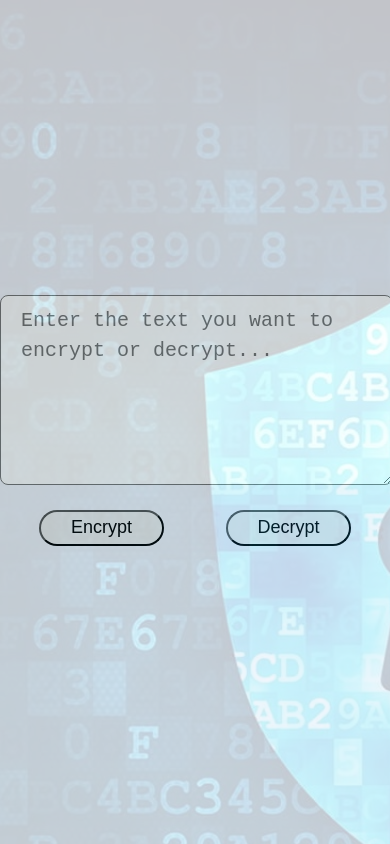
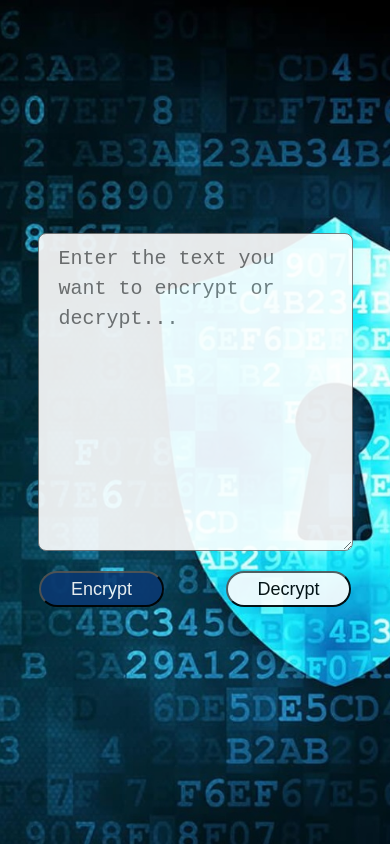
Before and after one commit to Ema0502/Encoded-Text, a plain HTML site: page index.html in a window 390 px wide. Both pictures are taken after a click on the button "Encrypt". Drawn offline with nearby package versions, Linux system fonts and the light colour scheme.

Commit message:
details finished

```diff
--- a/index.html
+++ b/index.html
@@ -11,7 +11,6 @@
   </head>
   <body>
     <div class="container">
-      <div class="encrypt">
         <textarea
           name="text"
           class="text"
@@ -20,7 +19,6 @@
           rows="10"
           placeholder="Enter the text you want to encrypt or decrypt..."
         ></textarea>
-      </div>
 
       <div class="btn">
         <button class="btn-encrypt" type="button" onclick="encrypt()">
--- a/index.js
+++ b/index.js
@@ -4,18 +4,12 @@ function encrypt() {
   let paragraph = document.getElementById("paragraph");
 
   let encodedText = text
-    .replace(/e/gi, "anTer")
-    .replace(/i/gi, "eMes")
-    .replace(/a/gi, "iI")
-    .replace(/o/gi, "obeS")
+    .replace(/e/gi, "enT#er")
+    .replace(/i/gi, "iMes")
+    .replace(/a/gi, "aI")
+    .replace(/o/gi, "obeS!")
     .replace(/u/gi, "ufaT")
-    .replace(/y/gi, "nfs")
-    .replace(/é/gi, "enTeR")
-    .replace(/í/gi, "iMeS")
-    .replace(/á/gi, "aI!")
-    .replace(/ó/gi, "obeS_")
-    .replace(/ú/gi, "ufaT")
-    .replace(/n/gi, "gTA");
+    .replace(/y/gi, "nfs");
 
   document.body.classList.remove("background-decrypt");
   document.body.classList.add("background-encrypt");
@@ -37,18 +31,12 @@ function decrypt() {
   let paragraph = document.getElementById("paragraph");
 
   let encodedText = text
-    .replace(/anTer/gi, "e")
-    .replace(/eMes/gi, "i")
-    .replace(/iI/gi, "a")
-    .replace(/obeS/gi, "o")
+    .replace(/enT#er/gi, "e")
+    .replace(/iMes/gi, "i")
+    .replace(/aI/gi, "a")
+    .replace(/obeS!/gi, "o")
     .replace(/ufaT/gi, "u")
-    .replace(/nfs/gi, "y")
-    .replace(/enTeR/gi, "é")
-    .replace(/iMeS/gi, "í")
-    .replace(/aI!/gi, "á")
-    .replace(/obeS_/gi, "ó")
-    .replace(/ufaT/gi, "ú")
-    .replace(/gTA/gi, "n");
+    .replace(/nfs/gi, "y");
 
   document.body.classList.remove("background-encrypt");
   document.body.classList.add("background-decrypt");
--- a/styles.css
+++ b/styles.css
@@ -7,8 +7,7 @@
   position: relative;
   width: 100%;
   height: 100vh;
-  background: #f3f5fc;
-  opacity: 0.8;
+  opacity: 0.9;
   display: flex;
   flex-direction: column;
   justify-content: center;
@@ -16,10 +15,6 @@
 }
 
 .text {
-  margin-top: 5vh;
-}
-
-.msj {
   margin-top: 5vh;
 }
 
@@ -47,6 +42,24 @@
   justify-content: space-between;
 }
 
+.btn-encrypt {
+  background-color: #0a3871;
+  border-radius: 24px;
+  font-size: 18px;
+  line-height: 19px;
+  text-align: center;
+  color: #fff;
+}
+
+.btn-decrypt{
+  background-color: #fff;
+  border-radius: 24px;
+  font-size: 18px;
+  line-height: 19px;
+  text-align: center;
+  color: #000;
+}
+
 .btn button {
   width: 40%;
   padding: 2%;
@@ -58,13 +71,15 @@
 
 .background-encrypt {
   background-image: url('/img/encrypt.jpeg');
+  background-size: cover;
 }
 
 .background-decrypt {
   background-image: url('/img/decrypt.jpeg');
+  background-size: cover;
 }
 
-.text, .msj {
+.text {
   width: 80%;
   height: 30vh;
   font-style: normal;
@@ -77,14 +92,10 @@
 
 /* Media query para dispositivos móviles */
 @media (max-width: 768px) {
-  .text, .msj {
-    width: 90%;
-    height: 20vh;
+  .text {
+    width: 70%;
+    height: 35vh;
     font-size: 20px;
-  }
-
-  .msj {
-    margin-top: 3vh;
   }
 
   .text {
```
